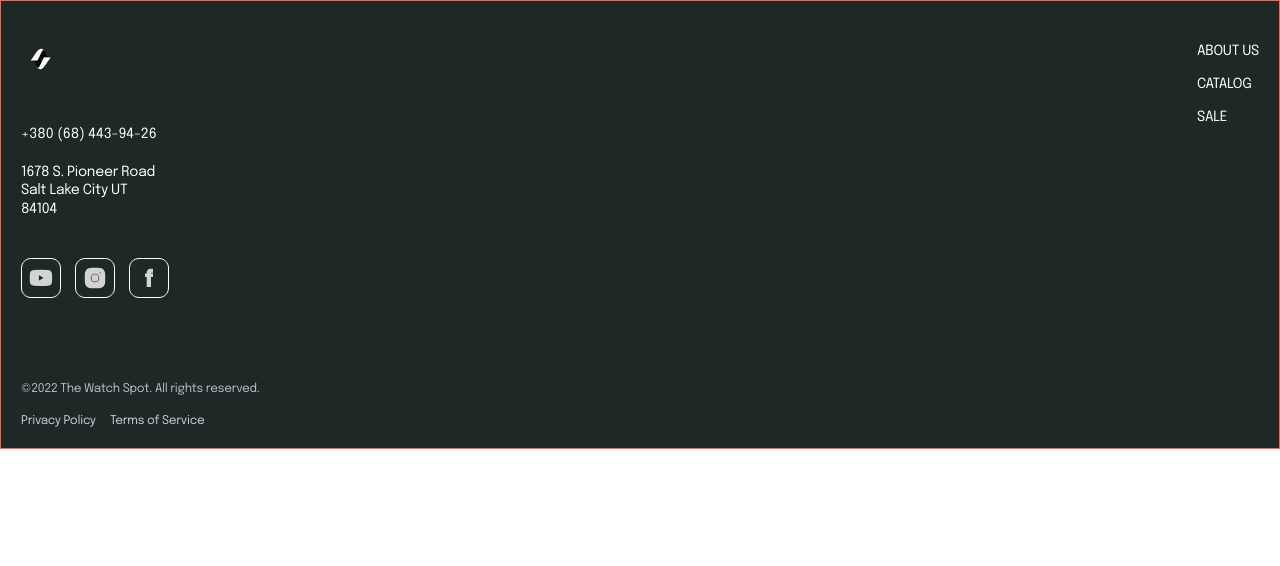
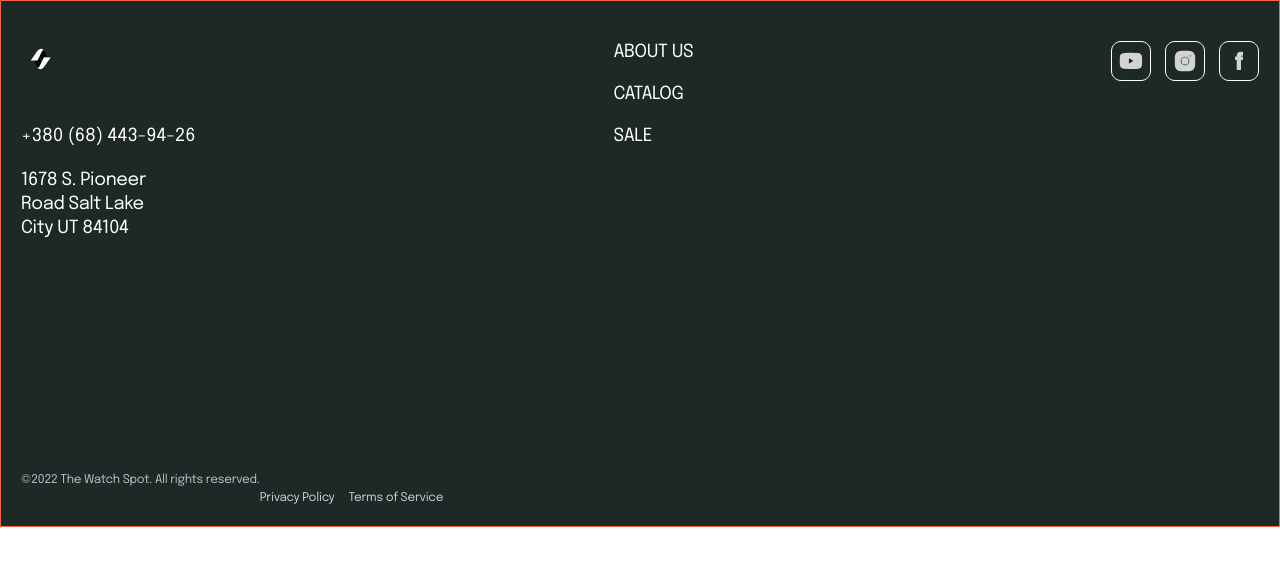
Before and after one commit to OleksandrTsurkan/Team-project-1, a plain HTML site: page index.html in a window 1280 px wide. Drawn offline with nearby package versions, Linux system fonts and the light colour scheme.

Commit message:
skt5rasee

```diff
--- a/index.html
+++ b/index.html
@@ -29,33 +29,39 @@
               <svg class="" width="40px" height="40px">
                 <use href="./photos/symbol-defs.svg#icon-logo-10-2"></use></svg
             ></a>
-            <a href="tel:+380684439426" class="footer-text-tele footer-mar link"
+            <a
+              target="_blank"
+              href="tel:+380684439426"
+              class="footer-text-tele footer-mar link"
               >+380 (68) 443-94-26</a
+            >
+            <a
+              target="_blank"
+              href="https://www.google.com/maps"
+              class="footer-text-adress link"
+              >1678 S. Pioneer Road Salt Lake City UT 84104</a
             >
           </div>
           <nav class="header-navigation">
             <ul class="list link footer-navigation-nav">
               <li>
-                <a href="./index.html" class="footer-list-item link"
-                  >ABOUT US</a
-                >
+                <a href="#about" class="footer-list-item link">ABOUT US</a>
               </li>
               <li>
-                <a href="./portfolio.html" class="footer-list-item link"
-                  >CATALOG</a
-                >
+                <a href="#catalog" class="footer-list-item link">CATALOG</a>
               </li>
-              <li><a href="" class="footer-list-item link">SALE</a></li>
+              <li><a href="#sale" class="footer-list-item link">SALE</a></li>
             </ul>
           </nav>
-        </div>
-        <a href="" class="footer-text-adress link"
-          >1678 S. Pioneer Road Salt Lake City UT 84104</a
-        >
+
           <div class="footer-social">
             <ul class="list link footer-social-list">
               <li class="">
-              <a href="" class="link footer-social-item footer-social-svg-1">
+                <a
+                  target="_blank"
+                  href="https://www.youtube.com/"
+                  class="link footer-social-item footer-social-svg-1"
+                >
                   <svg class="footer-social-svg" width="40px" height="40px">
                     <use
                       class=""
@@ -64,7 +70,11 @@
                 ></a>
               </li>
               <li class="">
-              <a href="" class="link footer-social-item footer-social-svg-1">
+                <a
+                  target="_blank"
+                  href="https://www.instagram.com/"
+                  class="link footer-social-item footer-social-svg-1"
+                >
                   <svg class="footer-social-svg" width="40px" height="40px">
                     <use
                       class=""
@@ -73,7 +83,11 @@
                 ></a>
               </li>
               <li class="">
-              <a href="" class="link footer-social-item footer-social-svg-1">
+                <a
+                  target="_blank"
+                  href="https://www.facebook.com/"
+                  class="link footer-social-item footer-social-svg-1"
+                >
                   <svg class="footer-social-svg" width="40px" height="40px">
                     <use
                       class=""
@@ -83,6 +97,8 @@
               </li>
             </ul>
           </div>
+        </div>
+        <div class="footer-policy-block-main">
           <p class="copyright-text">
             &copy2022 The Watch Spot. All rights reserved.
           </p>
@@ -95,6 +111,7 @@
             </li>
           </ul>
         </div>
+      </div>
     </footer>
   </body>
 </html>
--- a/styles.css
+++ b/styles.css
@@ -70,6 +70,7 @@ body {
 .footer-top {
   display: flex;
   justify-content: space-between;
+  flex-wrap: wrap;
 }
 .footer-link {
   margin-bottom: 40px;
@@ -139,6 +140,11 @@ body {
   fill: tomato;
   stroke: #1e2827;
 }
+.footer-policy-block-main {
+  margin-top: 80px;
+  display: flex;
+  flex-wrap: wrap;
+}
 
 .copyright-text {
   font-family: "Epilogue";
@@ -148,7 +154,6 @@ body {
   letter-spacing: -0.02em;
   color: #c6cdd1;
   opacity: 0.9;
-  margin-top: 80px;
 }
 
 .footer-policy-text {
@@ -193,9 +198,26 @@ body {
   .container {
     width: 768px;
   }
+  .footer-text-tele {
+    font-size: 18px;
+    line-height: 1.33;
+  }
+  .footer-text-adress {
+    font-size: 18px;
+    line-height: 1.33;
+    margin-bottom: 152px;
+  }
+  .footer-list-item {
+    font-size: 18px;
+    line-height: 1.33;
+  }
+  .footer-navigation-nav > li:not(:last-child) {
+  margin-bottom: 18px;
 }
 
-@media screen and (min-width: 1158px) {
+}
+
+@media screen and (min-width: 1280px) {
   .container {
     width: 1280px;
   }
```
Lines whose indentation alone changed are shown as unchanged.
